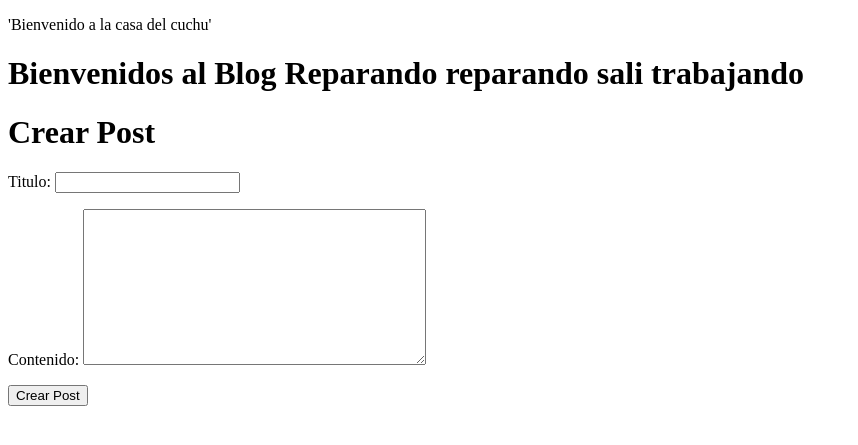
After one commit to Cuchul1nc1t0/Proyecto_Blog, a Django app: page /crear-post/ in a window 1280 px wide. The commit adds this page. Shown: the top 445 px of the page, without its empty margins (0-858 px from the left). Run offline with Django 4.2, Linux system fonts and the light colour scheme.

Commit message:
App terminada sin Boostrap

```diff
--- a/project/apps/home/templates/home/crear_autor.html
+++ b/project/apps/home/templates/home/crear_autor.html
@@ -1,4 +1,4 @@
-{% extends 'base.html' %}
+{%extends 'home/base.html'%}
 
 {% block Contenido%}
     <h1>
--- /dev/null
+++ b/project/apps/home/templates/home/crear_post.html
@@ -0,0 +1,11 @@
+{% extends 'home/base.html' %}
+{% block Contenido %}
+    <h1>Crear Post</h1>
+
+    <form action="" method="post">
+        {% csrf_token %}
+        {{ form.as_p }}
+        <input type="submit" value="Crear Post">
+    </form>
+
+{% endblock Contenido %}
--- a/project/apps/home/urls.py
+++ b/project/apps/home/urls.py
@@ -3,6 +3,6 @@ from . import views
 
 urlpatterns = [
     path('', views.index, name='index'),
-    #path('crear-post/', views.crear_post, name='crear-post'),
-    path('crear-autor/', views.crear_autor, name='crear-post'),
+    path('crear-post/', views.crear_post, name='crear-post'),
+    path('crear-autor/', views.crear_autor, name='crear-autor'),
 ]
--- a/project/apps/home/views.py
+++ b/project/apps/home/views.py
@@ -1,17 +1,25 @@
-from django.shortcuts import render
+from django.shortcuts import render, redirect
 from . import forms
-
 # Create your views here.
 def index(request):
-    return render(request, 'home/index.html')
+    return render(request, "home/index.html")
 
 def crear_autor(request):
-    if request.method == 'POST':
-        form = forms.AtorForm(request.POST)
+    if request.method == "POST":
+        form = forms.AutorForm(request.POST)
         if form.is_valid():
             form.save()
-            return render(request, 'home/index.html')
-        else:
-            form = forms.Autor.Form()
-            context = {'form':form}
-            return render(request, 'home/crear_autor.html', context)
+            return redirect ("home:index")
+    else:
+        form = forms.AutorForm()
+        return render(request, "home/crear_autor.html", {"form": form})
+
+def crear_post(request):
+    if request.method == "POST":
+        form = forms.PostForm(request.POST)
+        if form.is_valid():
+            form.save()
+            return redirect ("home:index")
+    else:
+        form = forms.PostForm()
+        return render(request, "home/crear_post.html", {"form":form})
```
Also changed, not shown: project/db.sqlite3.
